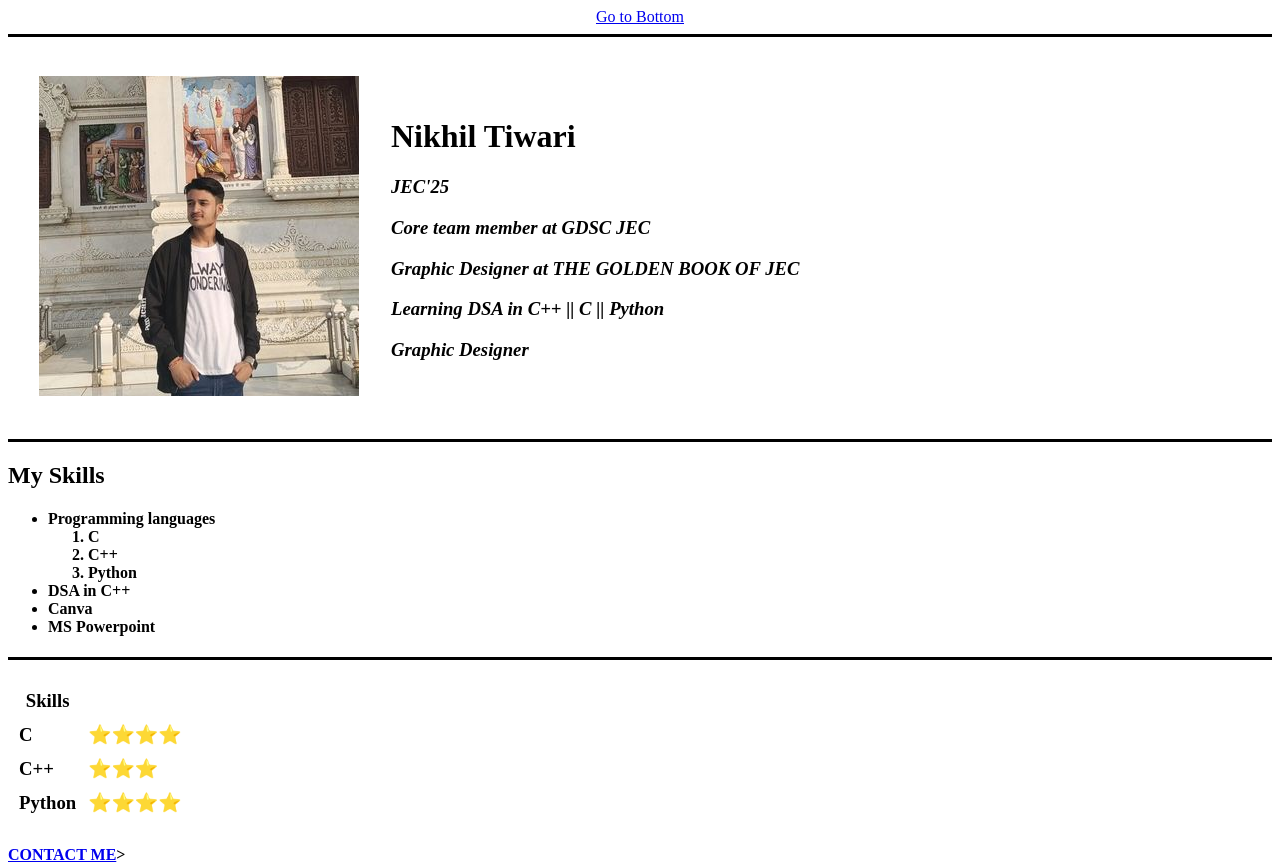
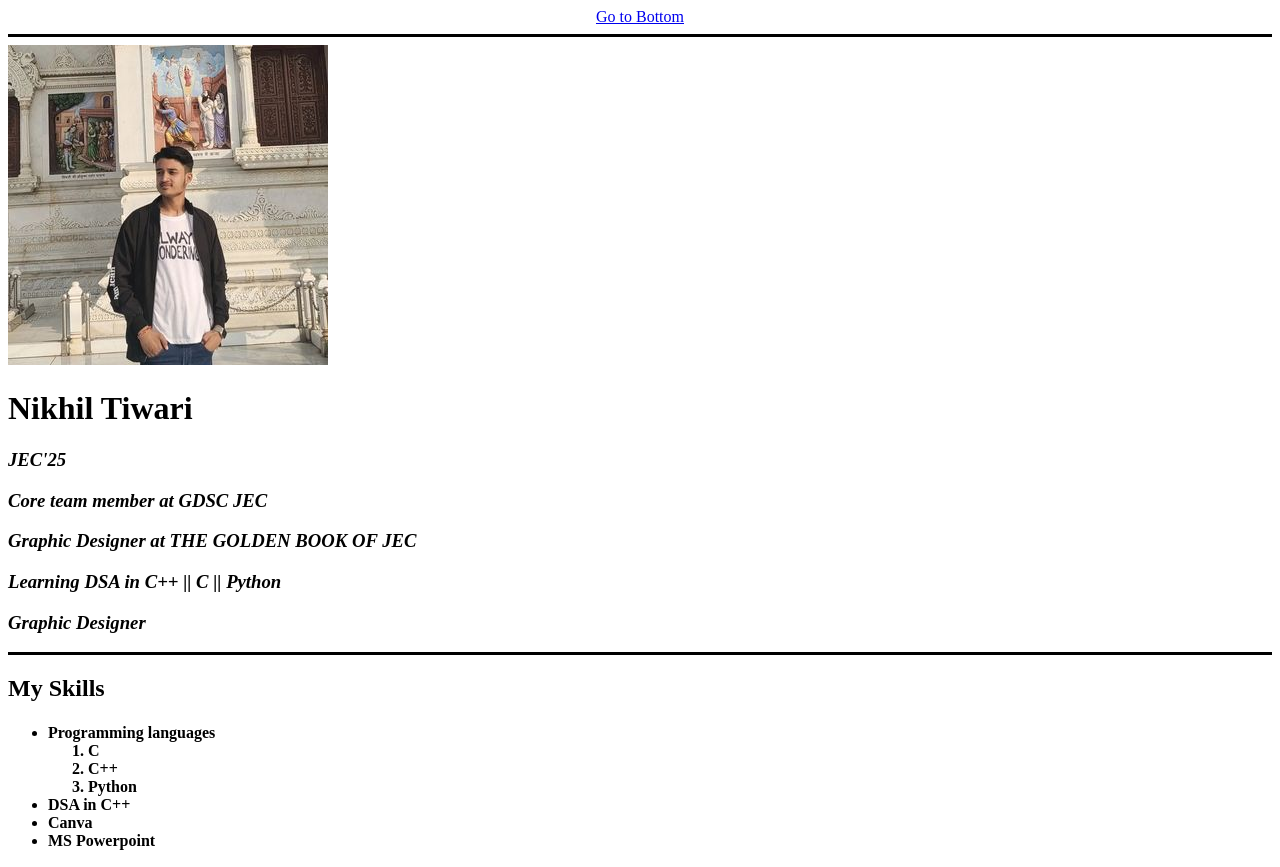
Before and after one commit to niktwr/CV, a plain HTML site: page index.html in a window 1280 px wide. Shown: the top 867 px of the page. Drawn offline with Linux system fonts and the light colour scheme.

Commit message:
Update index.html

```diff
--- a/index.html
+++ b/index.html
@@ -9,20 +9,8 @@
    <body>
     <center><a href="#bottom">Go to Bottom</a></center>
     <hr size=3 color="black">
-    <table  cellspacing="30>
-        <tr>
-            <td><img src="nikhil.jpg" alt="Nikhil profile picture"></td>
-            <td><h1>Nikhil Tiwari</h1>
-                <em>
-                <strong><h3>JEC'25</h3></strong>
-                    <h3>Core team member at GDSC JEC</h3>
-                    <h3>Graphic Designer at THE GOLDEN BOOK OF JEC</h3>
-                    <h3>Learning DSA in C++ || C || Python </h3>
-                    <h3>Graphic Designer</h3>
-                </em></td>
-        </tr>
     </table>
-    <!--<img src="nikhil.jpg" alt="Nikhil profile picture">
+    <img src="nikhil.jpg" alt="Nikhil profile picture">
     <h1>Nikhil Tiwari</h1>
     <em>
     <strong><h3>JEC'25</h3></strong>
@@ -31,7 +19,6 @@
         <h3>Learning DSA in C++ || C || Python </h3>
         <h3>Graphic Designer</h3>
     </em>
--->
     <hr size="3" color="black">
     <h2>My Skills</h2>
     <h4><ul>
```
